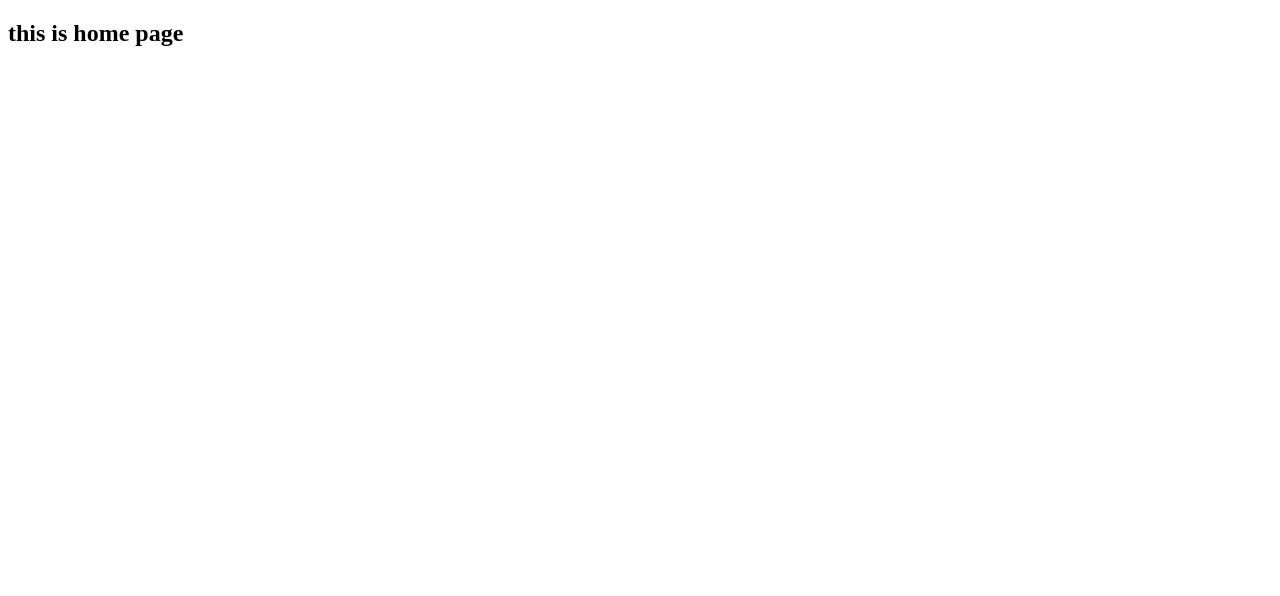
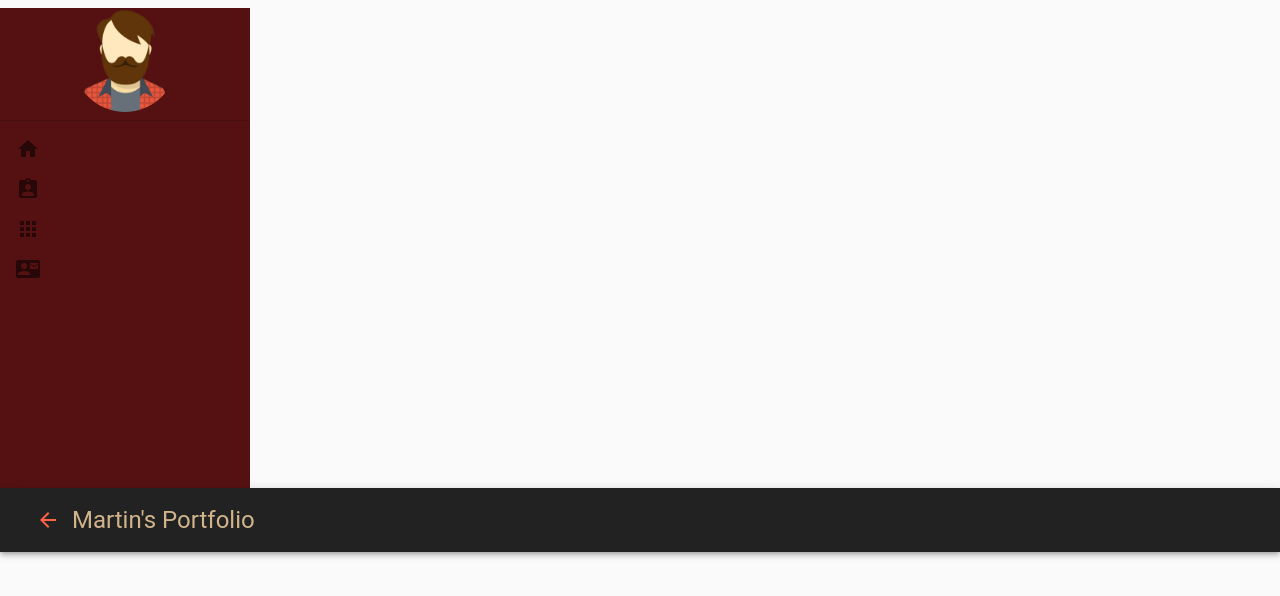
Before and after one commit to martinigonsalvess/Portfolio_React_MaterialUI, a React (Create React App) app: page / in a window 1280 px wide. Shown: the top 596 px of the page. Built offline with nearby package versions, Linux system fonts and the light colour scheme.

Commit message:
adding icon

```diff
--- a/public/index.html
+++ b/public/index.html
@@ -2,28 +2,8 @@
 <html lang="en">
   <head>
     <meta charset="utf-8" />
-    <link rel="icon" href="%PUBLIC_URL%/favicon.ico" />
     <meta name="viewport" content="width=device-width, initial-scale=1" />
-    <meta name="theme-color" content="#000000" />
-    <meta
-      name="description"
-      content="Web site created using create-react-app"
-    />
-    <link rel="apple-touch-icon" href="%PUBLIC_URL%/logo192.png" />
-    <!--
-      manifest.json provides metadata used when your web app is installed on a
-      user's mobile device or desktop. See https://developers.google.com/web/fundamentals/web-app-manifest/
-    -->
-    <link rel="manifest" href="%PUBLIC_URL%/manifest.json" />
-    <!--
-      Notice the use of %PUBLIC_URL% in the tags above.
-      It will be replaced with the URL of the `public` folder during the build.
-      Only files inside the `public` folder can be referenced from the HTML.
 
-      Unlike "/favicon.ico" or "favicon.ico", "%PUBLIC_URL%/favicon.ico" will
-      work correctly both with client-side routing and a non-root public URL.
-      Learn how to configure a non-root public URL by running `npm run build`.
-    -->
     <title>React App</title>
   </head>
   <body>
--- a/src/App.js
+++ b/src/App.js
@@ -1,11 +1,12 @@
+import CssBaseline from "@material-ui/core/CssBaseline";
 import "./App.css";
 import Home from "./components";
 
 function App() {
   return (
-    <>
+    <CssBaseline>
       <Home />
-    </>
+    </CssBaseline>
   );
 }
 
--- a/src/components/Navbar.js
+++ b/src/components/Navbar.js
@@ -1,4 +1,5 @@
 import React from "react";
+import { makeStyles } from "@material-ui/core/styles";
 import {
   AppBar,
   Toolbar,
@@ -10,6 +11,7 @@
   List,
   Typography,
   Box,
+  ListItemIcon,
 } from "@material-ui/core";
 import {
   ArrowBack,
@@ -18,8 +20,72 @@
   Apps,
   ContactMail,
 } from "@material-ui/icons";
+import avatar from "../avatar.png";
+
+//CSS Styles
+const useStyle = makeStyles((theme) => ({
+  menuSliderContainer: {
+    width: 250,
+    background: "#511",
+    height: "30rem",
+  },
+  avatar: {
+    display: "block",
+    margin: "0.5rem auto",
+    width: theme.spacing(13),
+    height: theme.spacing(13),
+  },
+}));
+
+const menuItems = [
+  {
+    listIcon: <Home />,
+    listText: "Home",
+  },
+  {
+    listIcon: <AssignmentInd />,
+    listText: "Resume",
+  },
+  {
+    listIcon: <Apps />,
+    listText: "Portfolio",
+  },
+  {
+    listIcon: <ContactMail />,
+    listText: "Contacts",
+  },
+];
+
 const Navbar = () => {
-  return <div></div>;
+  const classes = useStyle();
+  return (
+    <>
+      <Box className={classes.menuSliderContainer} component="div">
+        <Avatar className={classes.avatar} src={avatar} alt="avatar" />
+        <Divider />
+        <List>
+          {menuItems.map((lsItem, key) => (
+            <ListItem button key={key}>
+              <ListItemIcon>{lsItem.listIcon}</ListItemIcon>
+              <ListItemText />
+            </ListItem>
+          ))}
+        </List>
+      </Box>
+      <Box component="nav">
+        <AppBar position="static" style={{ background: "#222" }}>
+          <Toolbar>
+            <IconButton>
+              <ArrowBack style={{ color: "tomato" }} />
+            </IconButton>
+            <Typography variant="h5" style={{ color: "tan" }}>
+              Martin's Portfolio
+            </Typography>
+          </Toolbar>
+        </AppBar>
+      </Box>
+    </>
+  );
 };
 
 export default Navbar;
--- a/src/components/index.js
+++ b/src/components/index.js
@@ -1,9 +1,10 @@
 import React from "react";
+import Navbar from "./Navbar";
 
 const Home = () => {
   return (
     <div>
-      <h2>this is home page</h2>
+      <Navbar />
     </div>
   );
 };
```
